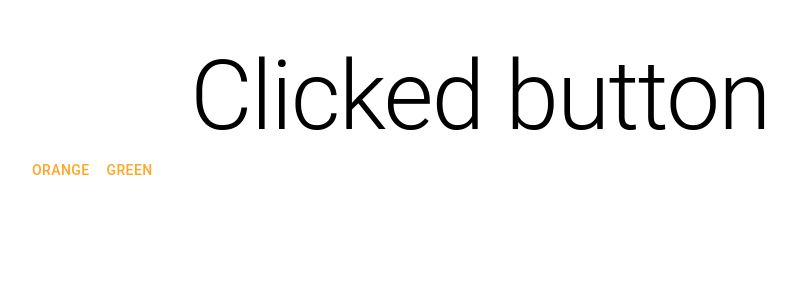
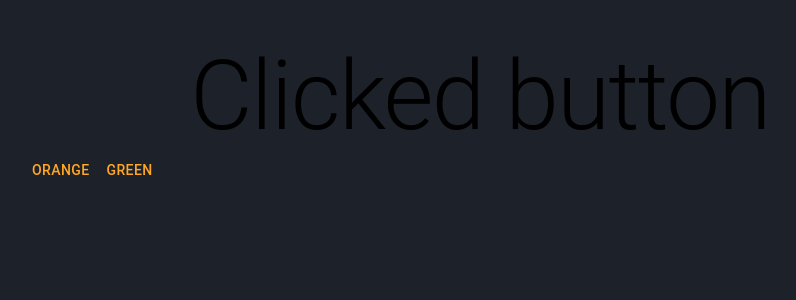
Before and after one commit to Hurricane0/XPlanner, a React (Create React App) app: page / in a window 1280 px wide. Shown: the top 300 px of the page, without its empty margins (160-956 px from the left). Built offline with nearby package versions, Linux system fonts and the light colour scheme.

Commit message:
Changed body background

```diff
--- a/src/index.css
+++ b/src/index.css
@@ -5,6 +5,7 @@ body {
     sans-serif;
   -webkit-font-smoothing: antialiased;
   -moz-osx-font-smoothing: grayscale;
+  background-color: #1d2129;
 }
 
 code {
```
Also changed, not shown: 1 other file (tests, documents, lock files or other folders).
